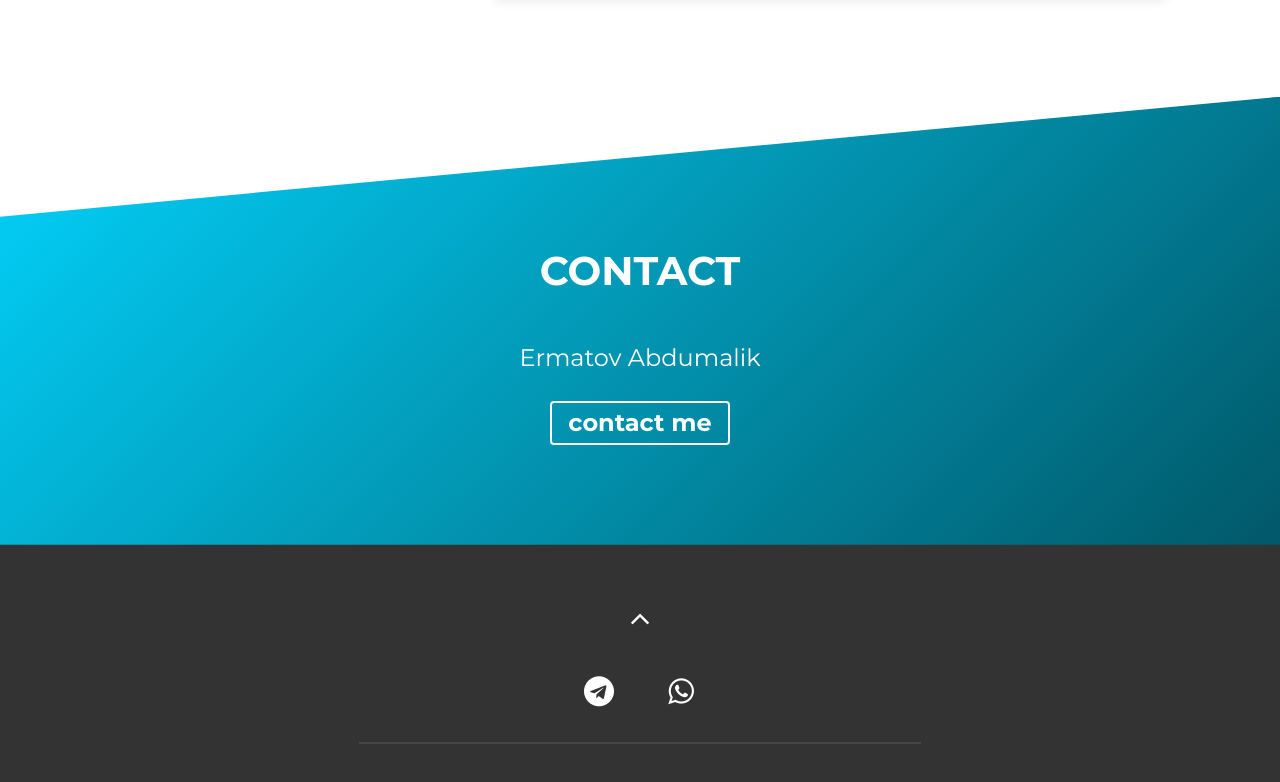
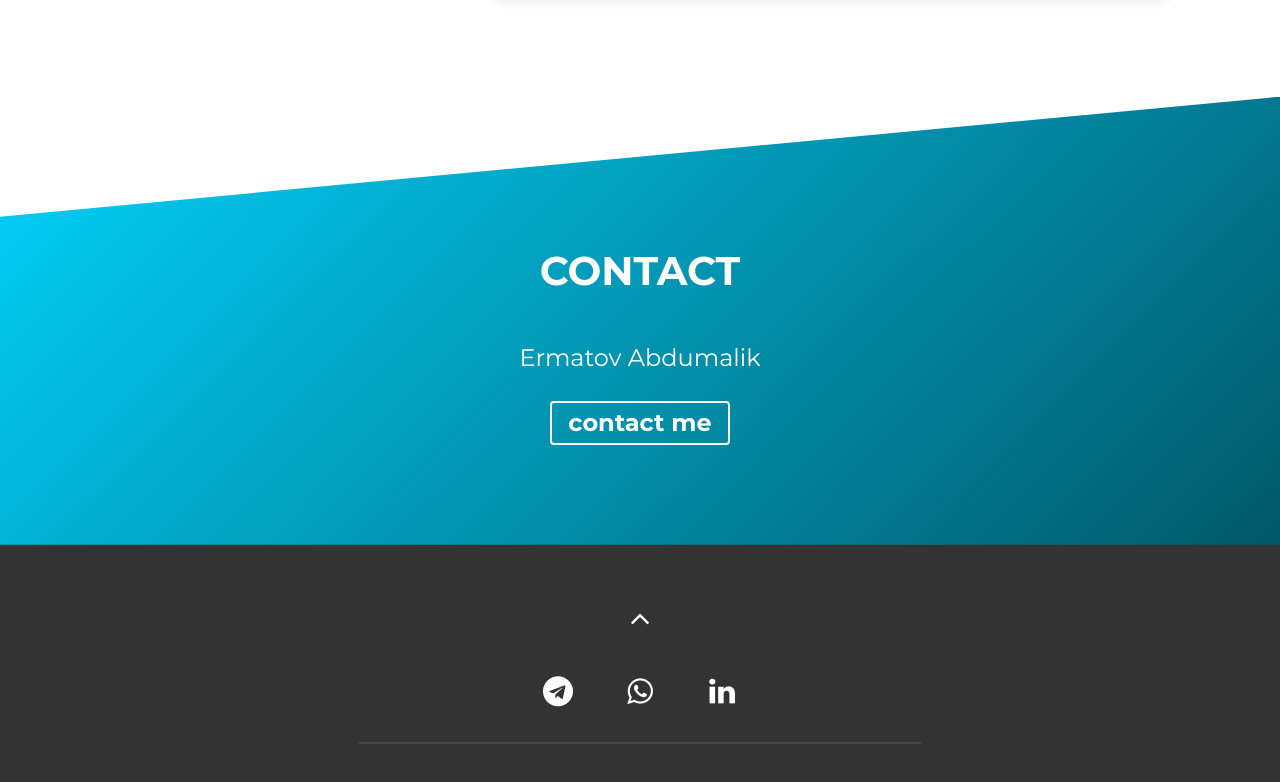
Before and after one commit to Abdumalik2022/portfolio, a website built with Parcel: page src/index.html in a window 1280 px wide. Shown: the part 2805-3587 px from the top of the page. Built offline with nearby package versions, Linux system fonts and the light colour scheme.

Commit message:
linkedin added

```diff
--- a/src/index.html
+++ b/src/index.html
@@ -318,6 +318,13 @@
           >
             <i class="fa fa-whatsapp fa-inverse"></i>
           </a>
+          <a
+            rel="noreferrer"
+            href="https://www.linkedin.com/in/ermatovabdulmalik/"
+            target="_blank"
+          >
+            <i class="fa fa-linkedin fa-inverse"></i>
+          </a>
         </div>
 
         <hr />
```
